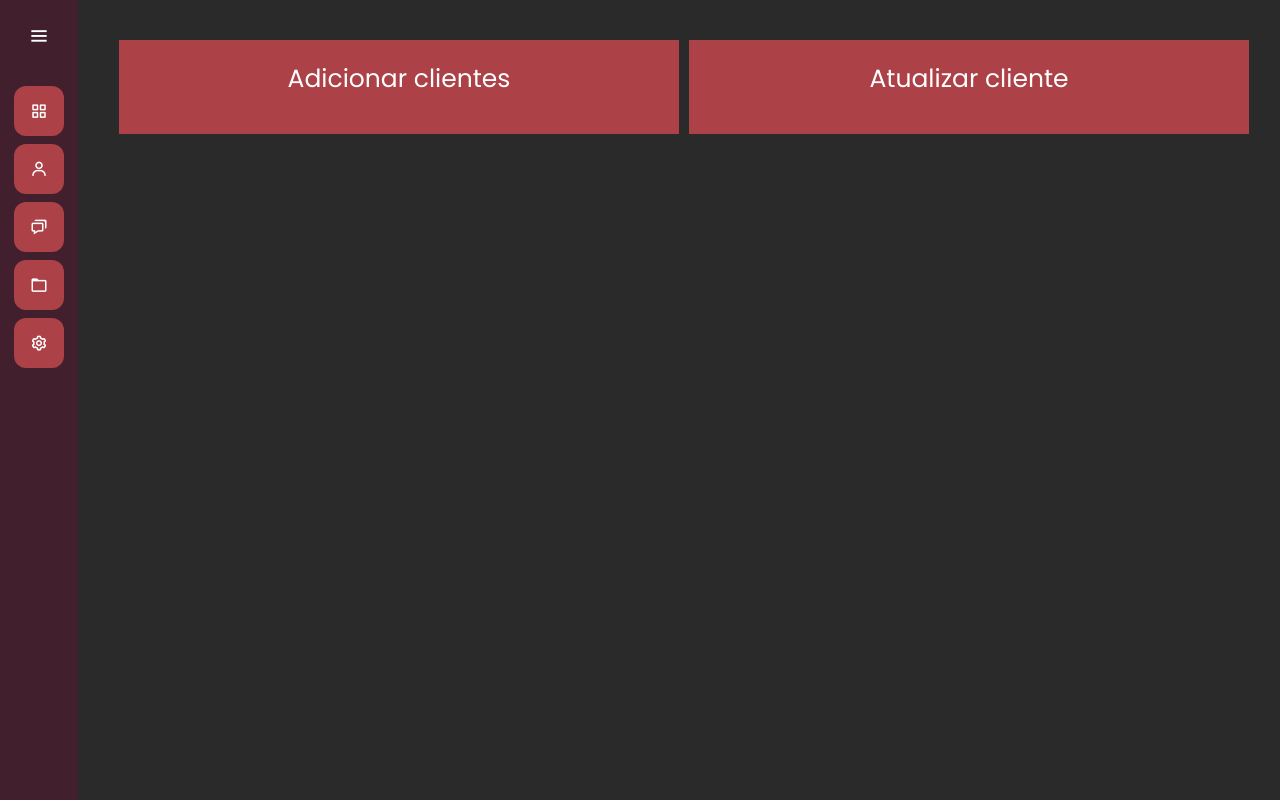
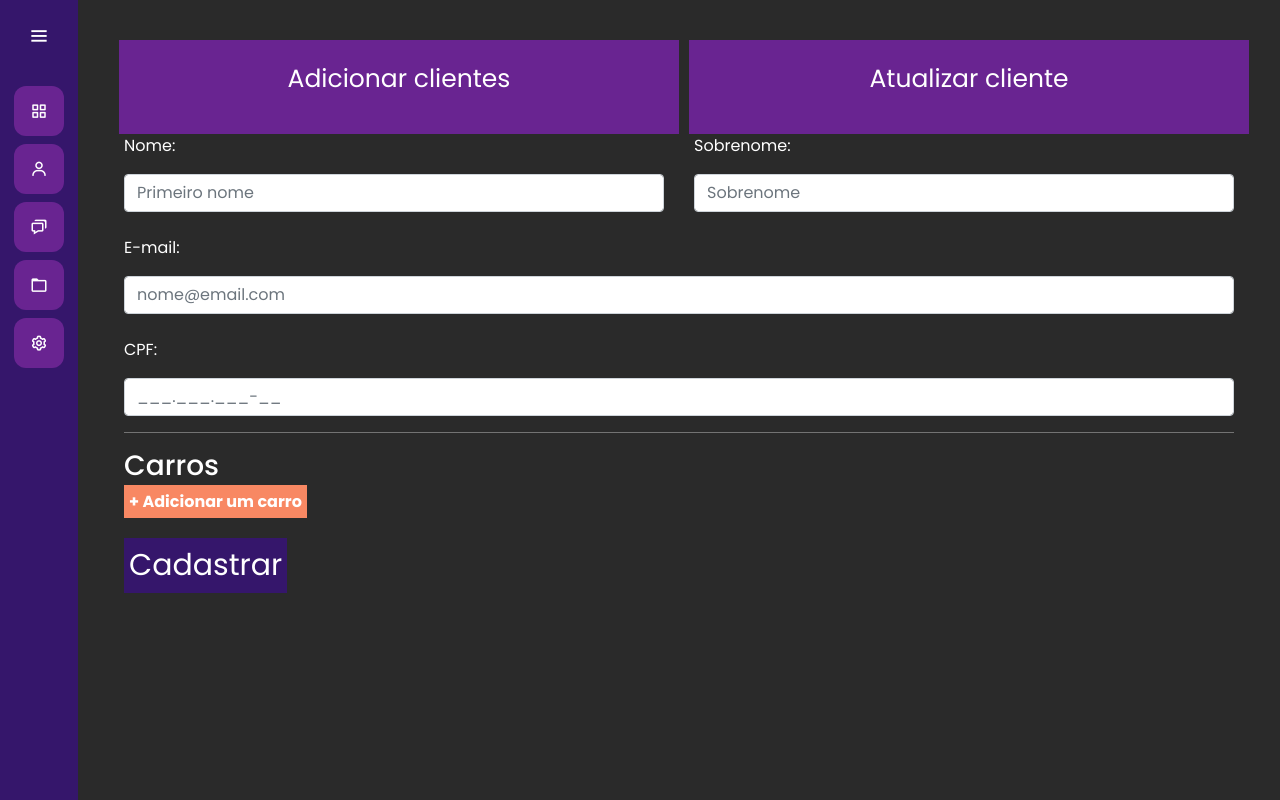
Before and after one commit to LittIIeDeath/Lava_jato, a Django app: page /clientes/ in a window 1280 px wide. Run offline with Django 4.2, Linux system fonts and the light colour scheme.

Commit message:
adicionado formulario pra adicionar novo cliente

```diff
--- a/clientes/templates/clientes.html
+++ b/clientes/templates/clientes.html
@@ -18,6 +18,35 @@
         </div>
 
     </div>
+    <div class="adicionar-cliente">
+        <form action="{% url 'clientes' %}" method="POST">{% csrf_token %}
+            <div class="row">
+                <div class="col-md">
+                    <p>Nome:</p>
+                    <input type="text" class="form-control" placeholder="Primeiro nome">
+                </div>
+                <div class="col-md">
+                    <p>Sobrenome:</p>
+                    <input type="text" class="form-control" placeholder="Sobrenome">
+                </div>
+            </div>
+            <br>
+            <p>E-mail:</p>
+            <input type="email" class="form-control" placeholder="nome@email.com" name="email">
+            <br>
+            <p>CPF:</p>
+            <input type="text" class="form-control" placeholder="___.___.___-__" name="cpf">
+            <hr style="background-color:gray;">
+            <div class="add-carros">
+                <h3>Carros</h3>
+                <span class="btn-add-carros" onclick="add_carro()">+ Adicionar um carro</span>
+                <div id="form-carro">
+                </div>
+            </div>
+            <br>
+            <input type="submit" value="Cadastrar" class="btn-principal">
+        </form>
+    </div>
 </div>
 
 {% endblock %}
--- a/clientes/urls.py
+++ b/clientes/urls.py
@@ -2,5 +2,5 @@ from django.urls import path
 from . import views
 
 urlpatterns = [
-    path('', views.clientes, name="Clientes")
+    path('', views.clientes, name="clientes")
 ]
--- a/lava_jato/settings.py
+++ b/lava_jato/settings.py
@@ -95,7 +95,7 @@ AUTH_PASSWORD_VALIDATORS = [
 
 LANGUAGE_CODE = 'pt-BR'
 
-TIME_ZONE = 'AMERICA/Sao_Paulo'
+TIME_ZONE = 'UTC'
 
 USE_I18N = True
 
--- a/templates/base.html
+++ b/templates/base.html
@@ -15,7 +15,6 @@
     <title>{% block 'title' %}{% endblock %}</title>
   </head>
   <body>
-
     <div class="sidebar">
         <div class="logo-details">
             <div class="logo_name">LAVAJATO</div>
--- a/templates/static/general/css/general.css
+++ b/templates/static/general/css/general.css
@@ -1,7 +1,7 @@
 :root{
 
-    --main-color: #ac4147;
-    --dark-color: #411f2d;
+    --main-color: #692491;
+    --dark-color: #35166b;
     --light-color: #ffc27f;
     --contrast-color: #f88863;
     --differential-color: #ffe29a;
```
